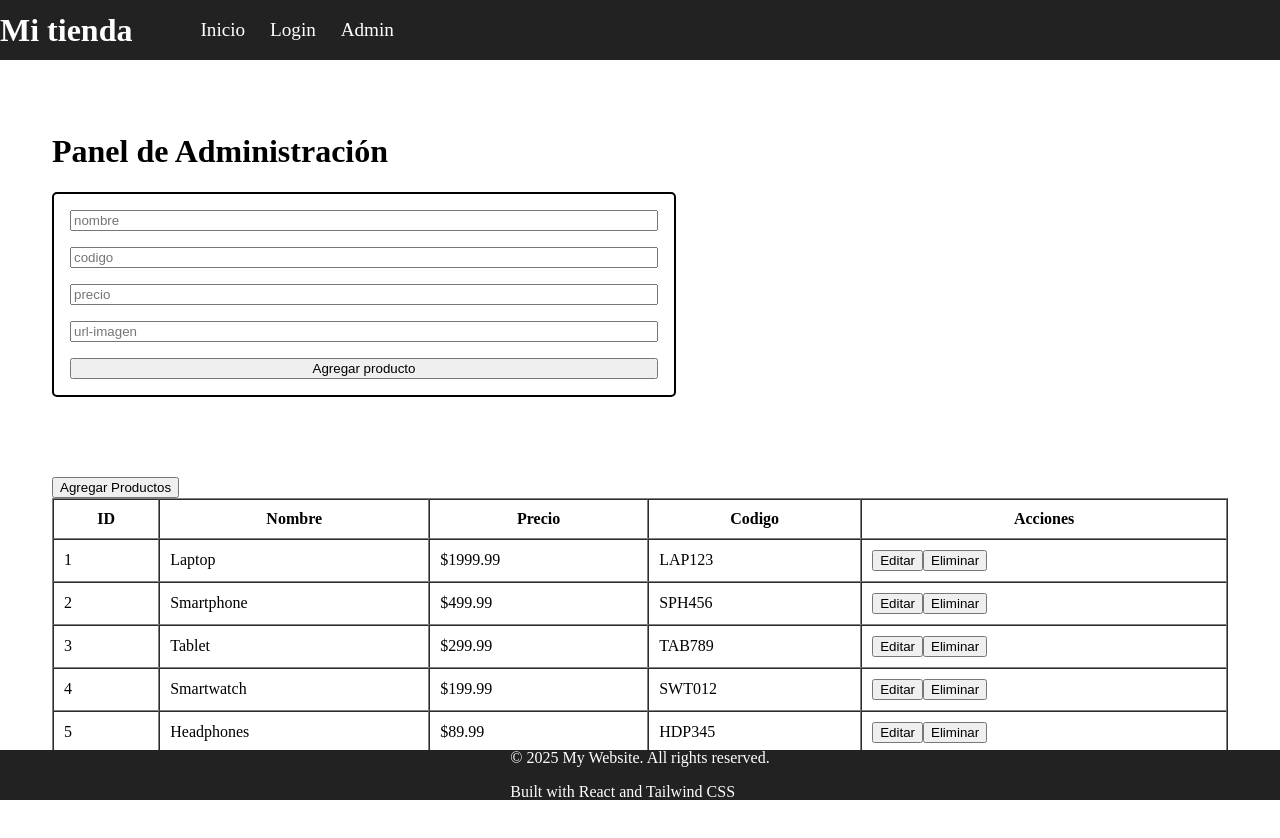
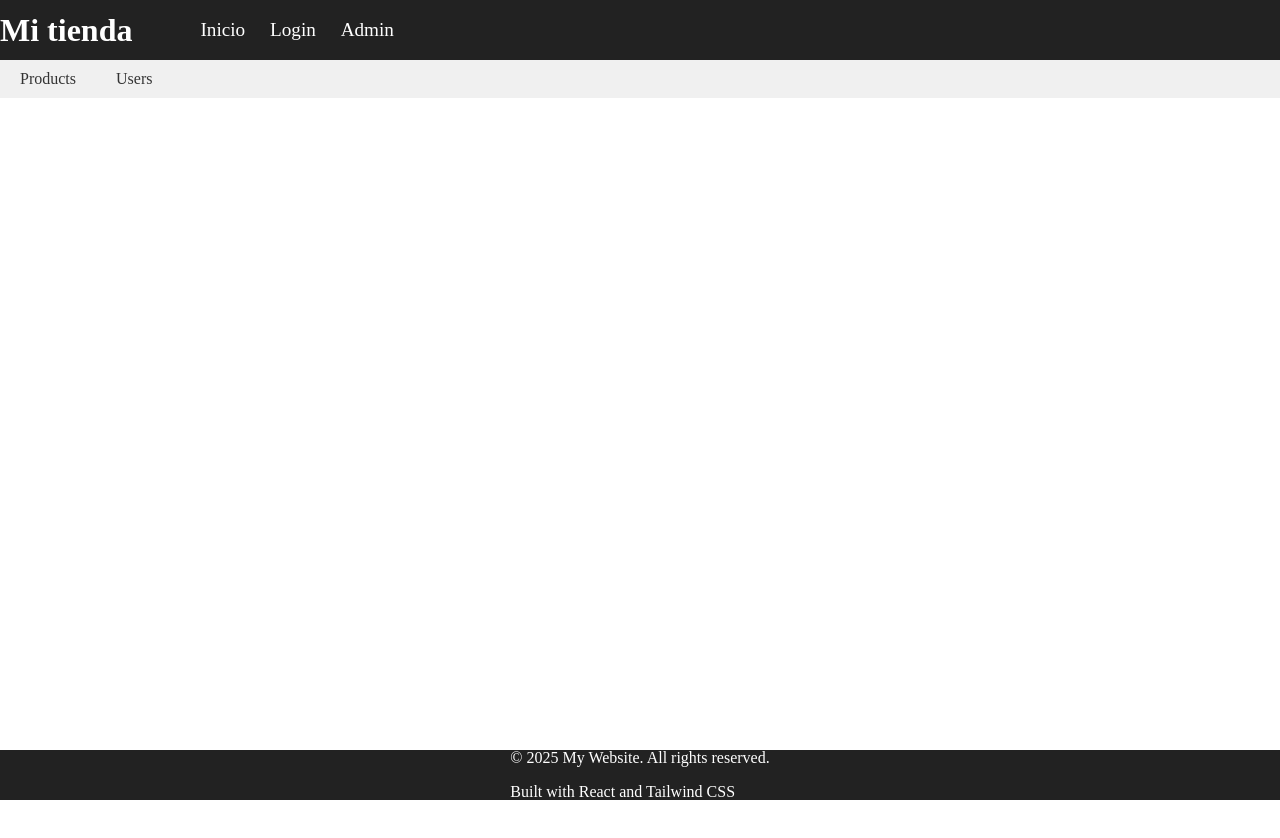
Before and after one commit to NahuFed/CRUD-COM-12, a React (Vite) app: page /admin in a window 1280 px wide. Shown: the top 838 px of the page. After the commit the page ends 800 px from the top, so only its background shows below. Built offline with nearby package versions, Linux system fonts and the light colour scheme; data requests are answered from the project's data file.

Commit message:
agregadas rutas anidadas

```diff
--- a/src/App.css
+++ b/src/App.css
@@ -38,7 +38,7 @@ header {
   flex: 1;
   margin-top: 60px; /* Igual a la altura del header */
   margin-bottom: 50px; /* Igual a la altura del footer */
-  padding: 20px;
+
 }
 
 footer {
--- a/src/App.jsx
+++ b/src/App.jsx
@@ -5,6 +5,8 @@ import HomePage from './pages/HomePage'
 import AdminPage from './pages/AdminPage'
 import Login from './pages/Login'
 import './App.css'
+import Products from './pages/Products'
+import Users from './pages/Users'
 
 function App() {
 
@@ -17,7 +19,11 @@ function App() {
       <Routes>
         <Route path="/" element={<HomePage/>} />
         <Route path="/login" element={<Login />} />
-        <Route path="/admin" element={<AdminPage />} />
+        <Route path="/admin" element={<AdminPage />} >
+          <Route path='products' element={<Products/> } />
+          <Route path='users' element={<Users/>} />
+        </Route>
+
 
       </Routes>
     </div>
--- a/src/crud/products/ProductCard.css
+++ b/src/crud/products/ProductCard.css
@@ -14,8 +14,8 @@
 }
 .flex-container {
   display: grid;
-grid-template-columns: repeat(5, 1fr);
-gap: 1rem;
-
+  grid-template-columns: repeat(5, 1fr);
+  gap: 1rem;
+  padding: 2rem;
 
 }
--- /dev/null
+++ b/src/pages/AdminPage.css
@@ -0,0 +1,13 @@
+#admin-nav{
+    background-color: #f0f0f0;
+    display: flex;
+    align-items: center;
+}
+
+#admin-nav a {
+    text-decoration: none;
+    color: #333;
+    padding: 10px 20px;
+    border-radius: 5px;
+    transition: background-color 0.3s, color 0.3s;
+}
--- a/src/pages/AdminPage.jsx
+++ b/src/pages/AdminPage.jsx
@@ -1,118 +1,20 @@
-import { useEffect, useState } from 'react';
-import axios from 'axios';
-import ProductForm from '../crud/products/ProductForm';
+import { NavLink, Outlet } from "react-router-dom";
+import "./AdminPage.css";
 
 const AdminPage = () => {
-
-    const [products, setProducts] = useState([]);
-    const [showAddButton, setShowAddButton] = useState(true);
-
-    const [form, setForm] = useState({
-        name: '',
-        code: '',
-        price: '',
-        imgUrl: ''
-    });
-
-    const handleChange = (e) => {
-        setForm({
-            ...form,
-            [e.target.name]: e.target.value
-        });
-    }
-
-    const handleSubmit = (e) => {
-        e.preventDefault();
-        axios.post('http://localhost:3001/products', form)
-        .then((res) => {
-            alert('Producto agregado correctamente');
-            setProducts([...products, res.data]);
-            setForm({
-                name: '',
-                code: '',
-                price: '',
-                imgUrl: ''
-            });
-        })
-        .catch((err) => console.error(err));
-    }
-
-    useEffect (() => {
-        axios.get('http://localhost:3001/products')
-        .then((res) => setProducts(res.data))
-    }, []);
-
-    const handleDelete = (id) => {
-        axios.delete(`http://localhost:3001/products/${id}`)
-        .then(() => {
-            setProducts(products.filter(product => product.id !== id));
-            alert('Producto eliminado correctamente');
-        })
-        .catch((err) => console.error(err));
-    }
-
-    const handleEditButton = (id) => {
-        setShowAddButton(false);
-        axios.get(`http://localhost:3001/products/${id}`)
-        .then((res) => {
-            setForm(res.data);
-        })
-        .catch((err) => console.error(err));
-    }
-
-    const handleEditSubmit = (e) => {
-        e.preventDefault();
-        axios.put(`http://localhost:3001/products/${form.id}`, form)
-        .then((res) => {
-            setProducts(products.map(product => product.id === form.id ? res.data : product));
-            alert('Producto editado correctamente');
-            setForm({
-                name: '',
-                code: '',
-                price: '',
-                imgUrl: ''
-            });
-            setShowAddButton(true);
-        })
-        .catch((err) => console.error(err));
-    }
-
-    return (
-    <div style={{ padding: '2rem' }}>
-        <h1>Panel de Administración</h1>
-        <ProductForm form={form} handleChange={handleChange} handleSubmit={handleSubmit} showAddButton={showAddButton} handleEditSubmit={handleEditSubmit}/>
-
-        <button onClick={()=>setShowAddButton(true)}>Agregar Productos</button>
-
-        <table border="1" cellPadding="10" cellSpacing="0" width="100%">
-        <thead>
-            <tr>
-            <th>ID</th>
-            <th>Nombre</th>
-            <th>Precio</th>
-            <th>Codigo</th>
-            <th>Acciones</th>
-            </tr>
-        </thead>
-        <tbody>
-            {products.map(product => (
-                <tr key={product.id}>
-                    <td>{product.id}</td>
-                    <td>{product.name}</td>
-                    <td>${product.price}</td>
-                    <td>{product.code}</td>
-                    <td>
-                        <button onClick={()=> {
-                            handleEditButton(Number(product.id))
-                        } }>Editar</button>
-                        <button onClick={()=>handleDelete(Number(product.id))}>Eliminar</button>
-                    </td>
-                </tr>
-            ))}
-        </tbody>
-        </table>
-    </div>
-    );
+  return (
+    <>
+    <nav id="admin-nav">
+      <NavLink to="/admin/products" className="nav-link">
+        Products
+      </NavLink>
+      <NavLink to="/admin/users" className="nav-link">
+        Users
+      </NavLink>
+    </nav>
+    <Outlet />
+    </>
+  );
 };
 
 export default AdminPage;
--- /dev/null
+++ b/src/pages/Login.css
@@ -0,0 +1,45 @@
+#login-container {
+  width: 320px;
+  margin: 80px auto;
+  padding: 2rem 1.5rem;
+  border: 1.5px solid #ccc;
+  border-radius: 10px;
+  box-shadow: 0 4px 16px rgba(0,0,0,0.15);
+  background: #fff;
+  display: flex;
+  flex-direction: column;
+  align-items: center;
+}
+
+#login-h2 {
+  margin-bottom: 1.5rem;
+}
+
+#login-form {
+  display: flex;
+  flex-direction: column;
+  width: 100%;
+  gap: 1rem;
+}
+
+#login-form input {
+  padding: 0.7rem;
+  border: 1px solid #bbb;
+  border-radius: 5px;
+  font-size: 1rem;
+}
+
+#login-form button {
+  padding: 0.7rem;
+  background: #111;
+  color: #fff;
+  border: none;
+  border-radius: 5px;
+  font-size: 1rem;
+  cursor: pointer;
+  transition: background 0.2s;
+}
+
+#login-form button:hover {
+  background: #333;
+}
--- a/src/pages/Login.jsx
+++ b/src/pages/Login.jsx
@@ -1,9 +1,14 @@
-import React from 'react';
+import './Login.css';
 
 const Login = () => {
     return (
-        <div>
-            Login Page
+        <div id='login-container'>
+            <h2 id='login-h2'>Login</h2>
+            <form id='login-form'>
+                <input type="text" placeholder='Usuario' />
+                <input type="text" placeholder='Contraseña' />
+                <button type="submit">Ingresar</button>
+            </form>
         </div>
     );
 };
--- /dev/null
+++ b/src/pages/Products.jsx
@@ -0,0 +1,120 @@
+import { useEffect, useState } from 'react';
+import axios from 'axios';
+import ProductForm from '../crud/products/ProductForm';
+import { scrollToTop } from '../utils/scrollToTop';
+
+const Products = () => {
+    const [products, setProducts] = useState([]);
+    const [showAddButton, setShowAddButton] = useState(true);
+
+    const [form, setForm] = useState({
+        name: '',
+        code: '',
+        price: '',
+        imgUrl: ''
+    });
+
+    const handleChange = (e) => {
+        setForm({
+            ...form,
+            [e.target.name]: e.target.value
+        });
+    }
+
+    const handleSubmit = (e) => {
+        e.preventDefault();
+        axios.post('http://localhost:3001/products', form)
+        .then((res) => {
+            alert('Producto agregado correctamente');
+            setProducts([...products, res.data]);
+            setForm({
+                name: '',
+                code: '',
+                price: '',
+                imgUrl: ''
+            });
+        })
+        .catch((err) => console.error(err));
+    }
+
+    useEffect (() => {
+        axios.get('http://localhost:3001/products')
+        .then((res) => setProducts(res.data))
+    }, []);
+
+    const handleDelete = (id) => {
+        axios.delete(`http://localhost:3001/products/${id}`)
+        .then(() => {
+            setProducts(products.filter(product => product.id !== id));
+            alert('Producto eliminado correctamente');
+        })
+        .catch((err) => console.error(err));
+    }
+
+    const handleEditButton = (id) => {
+        setShowAddButton(false);
+        axios.get(`http://localhost:3001/products/${id}`)
+        .then((res) => {
+            setForm(res.data);
+            scrollToTop();
+        })
+        .catch((err) => console.error(err));
+    }
+
+    const handleEditSubmit = (e) => {
+        e.preventDefault();
+        axios.put(`http://localhost:3001/products/${form.id}`, form)
+        .then((res) => {
+            setProducts(products.map(product => product.id === form.id ? res.data : product));
+            alert('Producto editado correctamente');
+            setForm({
+                name: '',
+                code: '',
+                price: '',
+                imgUrl: ''
+            });
+
+            setShowAddButton(true);
+        })
+        .catch((err) => console.error(err));
+    }
+
+    return (
+    <div style={{ padding: '2rem' }}>
+        <h1>Panel de Administración</h1>
+        <ProductForm form={form} handleChange={handleChange} handleSubmit={handleSubmit} showAddButton={showAddButton} handleEditSubmit={handleEditSubmit}/>
+
+        <button onClick={()=>setShowAddButton(true)}>Agregar Productos</button>
+
+        <table border="1" cellPadding="10" cellSpacing="0" width="100%">
+        <thead>
+            <tr>
+            <th>ID</th>
+            <th>Nombre</th>
+            <th>Precio</th>
+            <th>Codigo</th>
+            <th>Acciones</th>
+            </tr>
+        </thead>
+        <tbody>
+            {products.map(product => (
+                <tr key={product.id}>
+                    <td>{product.id}</td>
+                    <td>{product.name}</td>
+                    <td>${product.price}</td>
+                    <td>{product.code}</td>
+                    <td>
+                        <button onClick={()=> {
+                            handleEditButton(Number(product.id))
+                        } }>Editar</button>
+                        <button onClick={()=>handleDelete(Number(product.id))}>Eliminar</button>
+                    </td>
+                </tr>
+            ))}
+        </tbody>
+        </table>
+    </div>
+    );
+};
+
+export default Products;
--- /dev/null
+++ b/src/pages/Users.jsx
@@ -0,0 +1,11 @@
+import React from 'react';
+
+const Users = () => {
+    return (
+        <div>
+
+        </div>
+    );
+};
+
+export default Users;
--- /dev/null
+++ b/src/utils/scrollToTop.js
@@ -0,0 +1,3 @@
+export function scrollToTop() {
+    window.scrollTo({ top: 0, behavior: 'smooth' });
+}
```
Also changed, not shown: src/components/ProtectedRoute.jsx (added, +14 -0 lines).
